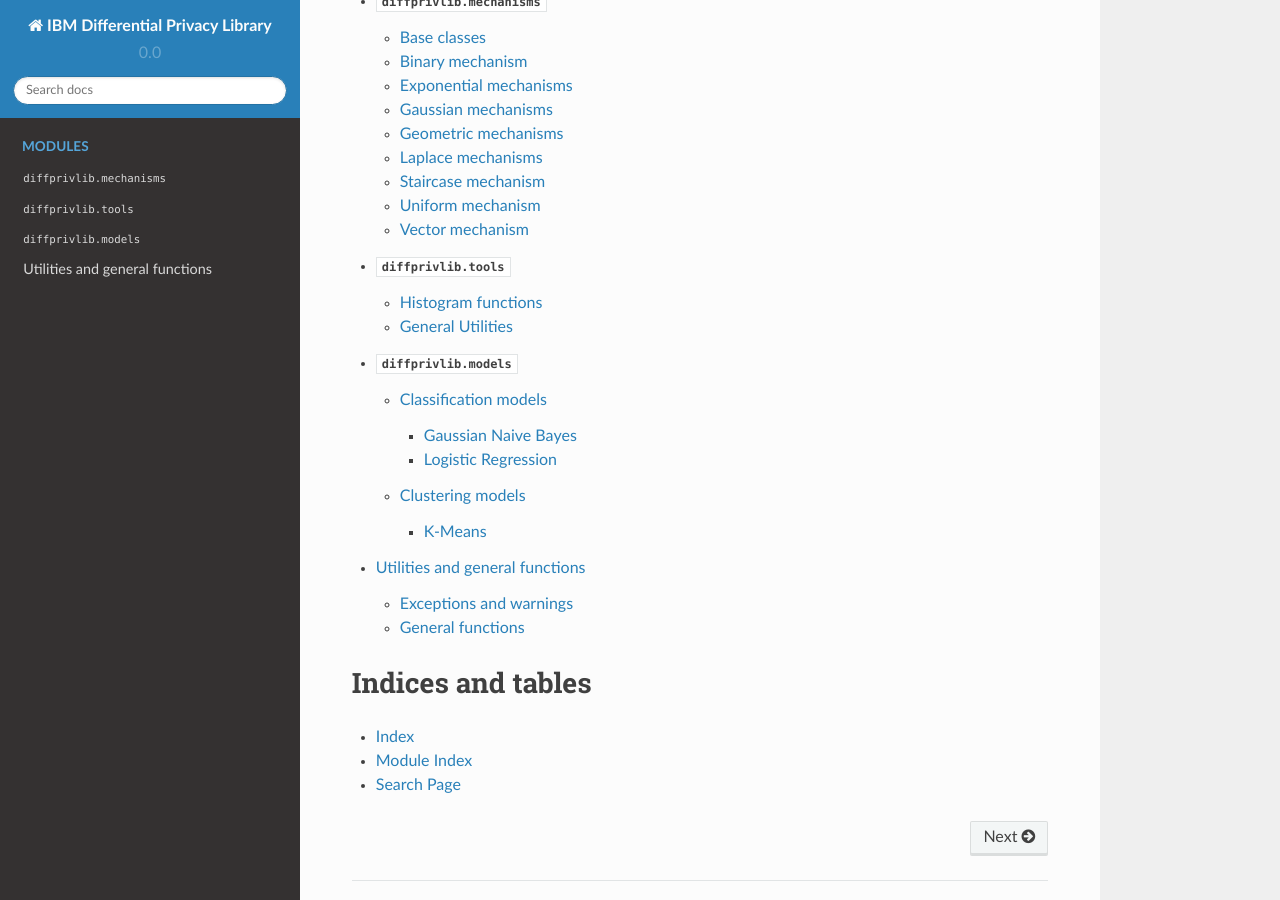
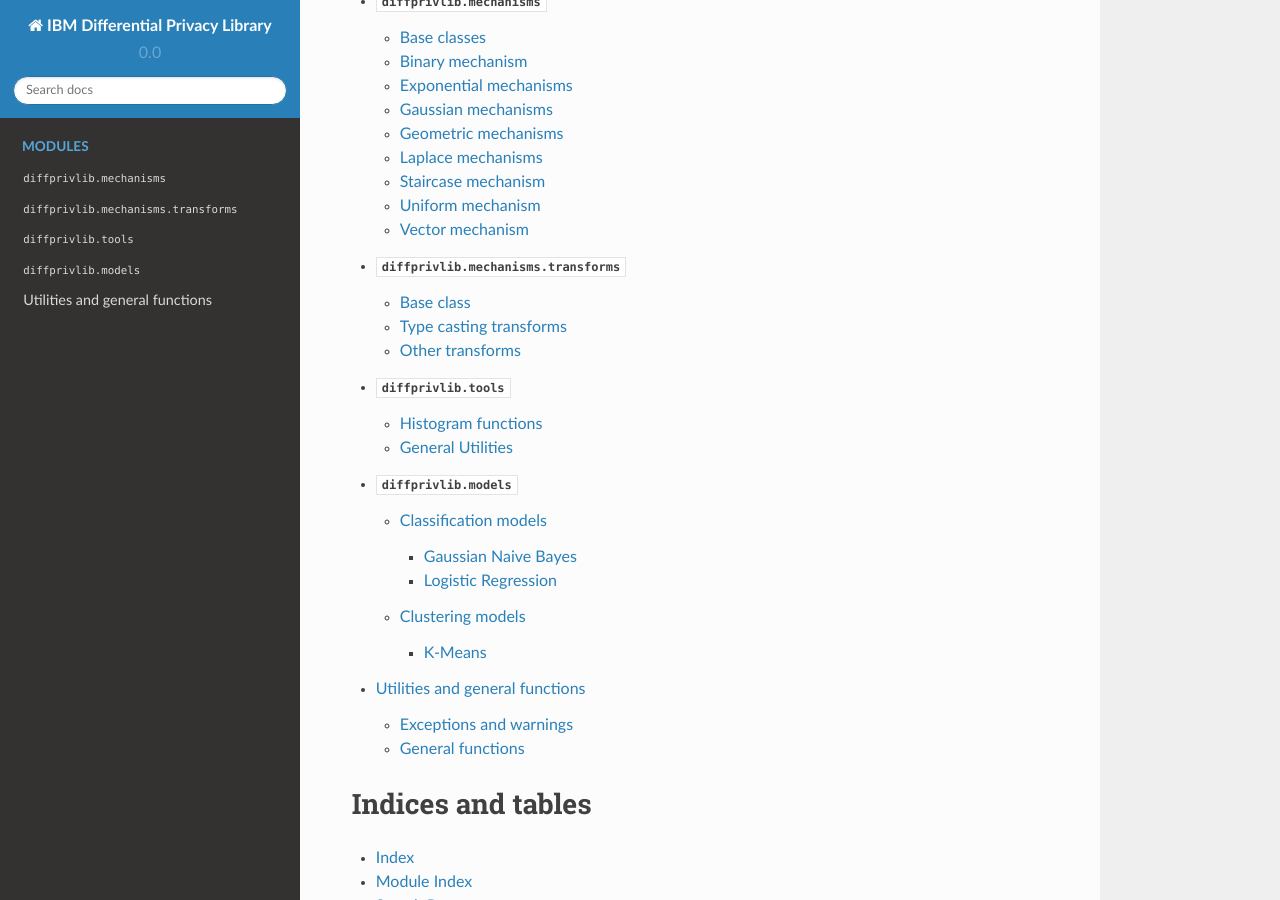
Before and after one commit to IBM/differential-privacy-library, a Sphinx documentation site: the page built from docs/index.rst, in a window 1280 px wide and 900 px high, scrolled down 315 px. Built offline with Sphinx 7.4.7 and the Read the Docs theme 2.0.0, drawn with Linux system fonts in a browser that asks for light colours.

Commit message:
Updates transforms docs, and add .rst to render

```diff
--- a/docs/index.rst
+++ b/docs/index.rst
@@ -15,6 +15,7 @@
    :caption: Modules
 
    modules/mechanisms
+   modules/transforms
    modules/tools
    modules/models
    modules/utils
--- /dev/null
+++ b/docs/modules/transforms.rst
@@ -0,0 +1,25 @@
+:mod:`diffprivlib.mechanisms.transforms`
+========================================
+.. automodule:: diffprivlib.mechanisms.transforms
+
+Base class
+-----------------------------
+.. autoclass:: DPTransformer
+   :members:
+   :inherited-members:
+
+Type casting transforms
+-----------------------------
+.. autoclass:: IntToString
+   :members:
+   :inherited-members:
+
+.. autoclass:: StringToInt
+   :members:
+   :inherited-members:
+
+Other transforms
+-----------------------------
+.. autoclass:: RoundedInteger
+   :members:
+   :inherited-members:
```
Also changed, not shown: 5 other files.
